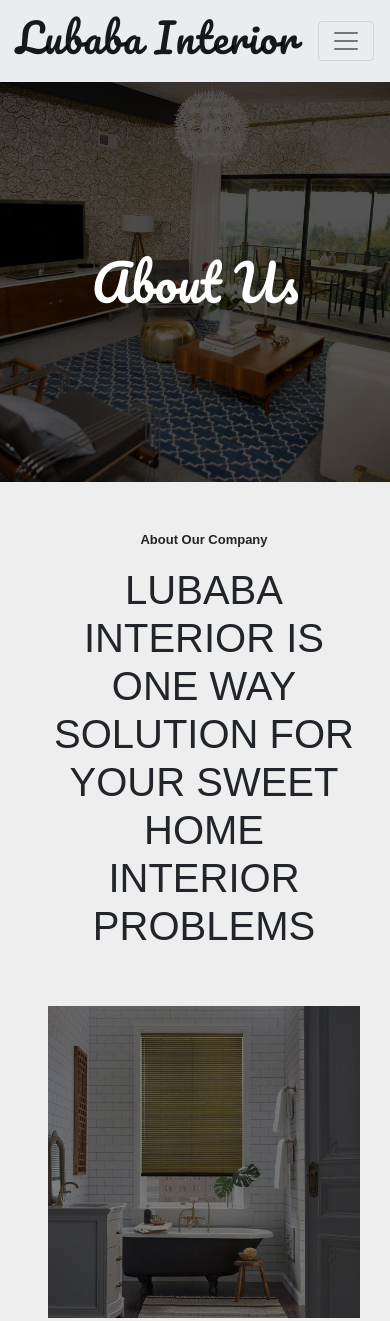
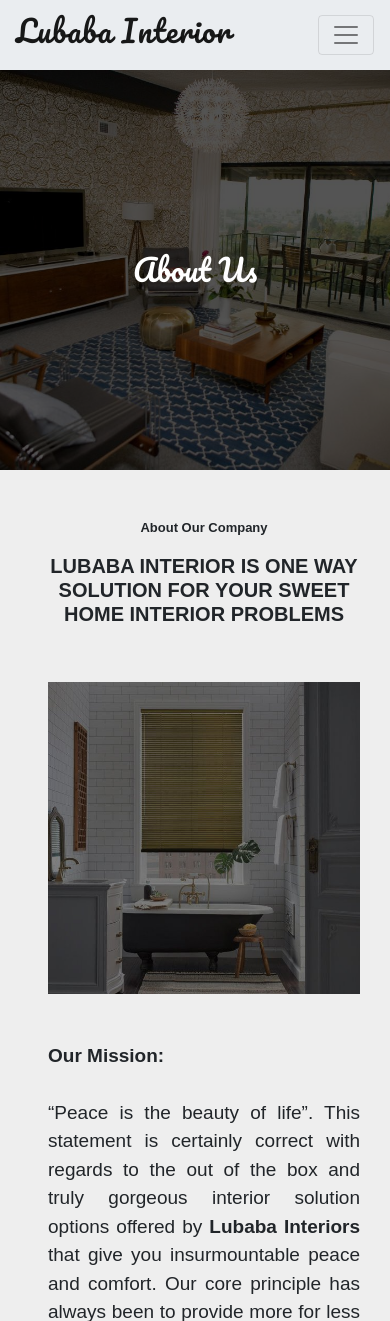
Before and after one commit to RazaCodeAcademy/Wallpaper-and-Interior-Design-Laravel-Project, a Laravel app: page /about in a window 390 px wide. Shown: the top 1321 px of the page. Run offline with Laravel 8, Linux system fonts and the light colour scheme; data that the repository does not hold is empty; some libraries are stand-ins or nearby versions.

Commit message:
Init commit

```diff
--- a/public/css/style.css
+++ b/public/css/style.css
@@ -273,6 +273,41 @@
 
 /* media query area */
 
+@media (max-width: 417px) {
+
+    .nav-h1-style{
+        font-size: 30px !important;
+    }
+
+
+}
+
+@media (max-width: 480px) {
+    .span-style{
+        font-size:15px !important; color:white;
+      }
+
+    .logo-text h1{
+        font-size: 30px !important;
+    }
+
+    .nav-h1-style{
+        font-size: 35px;
+    }
+
+    .about-h1{
+        font-size: 20px !important;
+        font-weight: bold;
+    }
+
+    .h1-heading{
+        font-weight: bold;
+        font-size: 25px !important;
+    }
+
+
+}
+
 @media (max-width: 768px) {
     .sidebar{
         position: static;
@@ -283,10 +318,36 @@
         position: static;
     }
 
+    .span-style{
+        font-size:25px; color:white;
+      }
+
+    .bg-container h1{
+        font-size: 25px !important;
+    }
+
+    .logo-text h1{
+        font-size: 40px;
+    }
+
+    .about-h1{
+        font-size: 25px;
+        font-weight: bold;
+    }
+
+    .h1-heading{
+        font-size: 30px !important;
+    }
 
 }
 
+@media (max-width: 992px){
 
+    .h1-heading{
+        font-size: 35px !important;
+    }
+
+}
 
 @media (min-width: 300px) and (max-width: 992px){
 
--- a/resources/views/about.blade.php
+++ b/resources/views/about.blade.php
@@ -1,5 +1,17 @@
 @extends('layouts.master')
 
+<!DOCTYPE html>
+<html lang="en">
+<head>
+    <meta charset="UTF-8">
+    <meta name="viewport" content="width=device-width, initial-scale=1.0">
+    <meta http-equiv="X-UA-Compatible" content="ie=edge">
+    <title>Document</title>
+</head>
+<body>
+
+</body>
+</html>
 @section('title','About Us Page')
 
 @section('content')
@@ -12,7 +24,7 @@
         <div class="row w-100">
             <div class="col-md-12 text-center mt-5">
                 <strong>About Our Company</strong>
-                <h1  class="mt-3">LUBABA INTERIOR IS ONE WAY SOLUTION FOR YOUR SWEET HOME INTERIOR PROBLEMS</h1>
+                <h1  class="mt-3 about-h1">LUBABA INTERIOR IS ONE WAY SOLUTION FOR YOUR SWEET HOME INTERIOR PROBLEMS</h1>
             </div>
             <div class="col-md-4 mt-5 w-100">
                 <img src="/images/banner-1.jpg" class="w-100" alt="">
--- a/resources/views/admin/client_create.blade.php
+++ b/resources/views/admin/client_create.blade.php
@@ -5,7 +5,7 @@
         <div class="overlay">
             <div class="logo-text">
                 <h1>
-                    <button type="button" class="btn w-25 p-3 mt-3 mb-3 ml-5 border-white button-back" data-toggle="modal" data-target="#exampleModal">
+                    <button type="button" class="btn p-3 mt-3 mb-3 ml-5 border-white button-back" data-toggle="modal" data-target="#exampleModal">
                         <span class="span-style">BOOK WALLPAPER</span>
                     </button>
                 </h1>
--- a/resources/views/admin/employees.blade.php
+++ b/resources/views/admin/employees.blade.php
@@ -1,8 +1,6 @@
 @extends('layouts.admin-master')
 @section('title','Create New Employee')
 @section('content')
-<body class="gradiant">
-    <!-- start Code Here -->
     <section>
         <div class="container-fluid">
             <div class="row mt-4">
--- a/resources/views/common/admin-header.blade.php
+++ b/resources/views/common/admin-header.blade.php
@@ -1,4 +1,4 @@
-<div class="col-xl-10 col-lg-9 col-md-8 ml-auto bg-dark fixed-top py-2 top-navbar">
+<div class="col-xl-10 col-lg-9 col-md-8 col-sm-12 ml-auto bg-dark fixed-top py-2 top-navbar">
     <div class="row align-items-center py-2">
         <div class="col-md-4">
             <h4 class="text-light text-uppercase mb-0">Dashboard</h4>
--- a/resources/views/layouts/master.blade.php
+++ b/resources/views/layouts/master.blade.php
@@ -9,9 +9,9 @@
     <link rel="stylesheet" href="{{asset('css/footer.css')}}" />
     <link href="https://fonts.googleapis.com/css2?family=Pacifico&display=swap" rel="stylesheet">
     <script src="{{asset('js/jquery.min.js')}}"></script>
-    <script src="{{asset('js/bootstrap.min.js')}}"></script>
     <script src="{{asset('js/jquery.dataTables.min.js')}}"></script>
     <script src="{{asset('js/dataTables.min.js')}}"></script>
+     <script src="{{asset('js/bootstrap.min.js')}}"></script>
     <script src="https://kit.fontawesome.com/a076d05399.js"></script>
 
 </head>
```
Also changed, not shown: public/js/dataTables.min.js.
